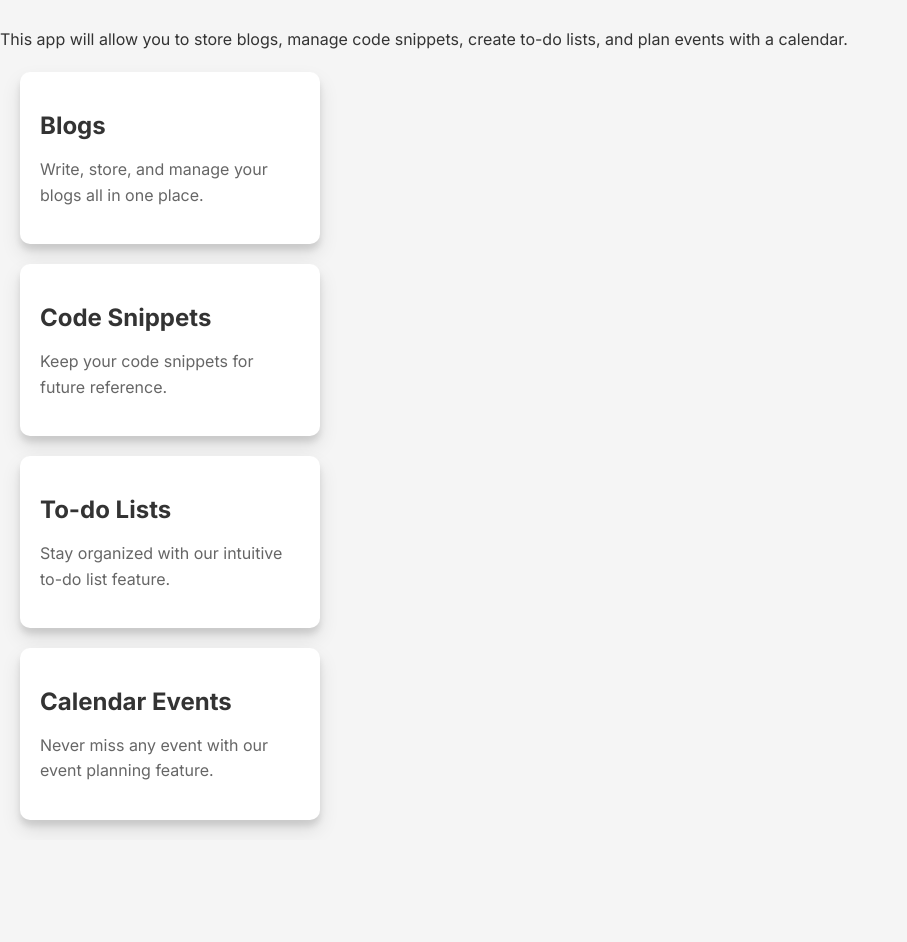
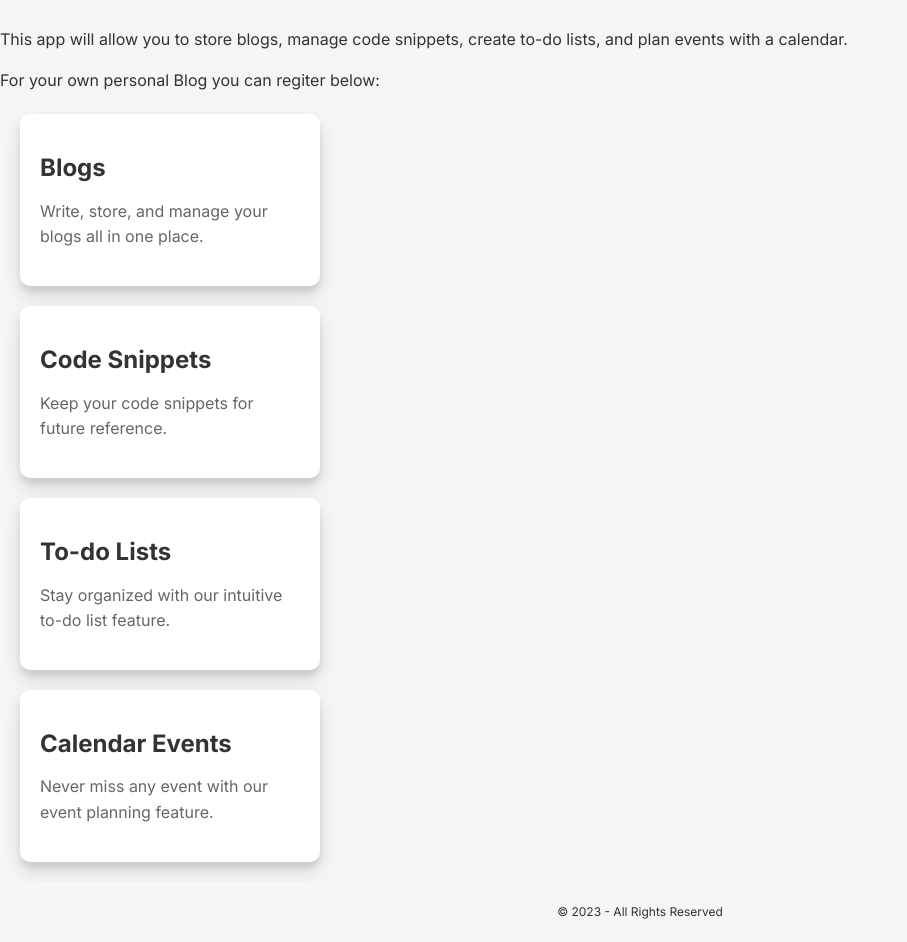
Before and after one commit to Mihailovkill/storage-junk, a Next.js app in the folder storage-hub/: page / in a window 1280 px wide. Shown: the part 152-1094 px from the top of the page, without its empty margins (0-907 px from the left). Before the commit the page ends 992 px from the top, so only its background shows below. Built offline with nearby package versions, Linux system fonts and the light colour scheme.

Commit message:
register button WIP

```diff
--- /dev/null
+++ b/storage-hub/src/app/components/Footer.tsx
@@ -0,0 +1,9 @@
+import styles from "@/styles/components/Footer.module.css";
+
+export default function Footer() {
+  return (
+    <footer className={styles.footer}>
+      <p className={styles.text}>© 2023 - All Rights Reserved</p>
+    </footer>
+  );
+}
--- a/storage-hub/src/app/page.tsx
+++ b/storage-hub/src/app/page.tsx
@@ -3,7 +3,9 @@ import Image from "next/image";
 import { useState } from "react";
 import styles from "./page.module.css";
 import Header from "./components/Header";
+import Footer from "./components/Footer";
 import OverviewCard from "./components/Cards/OverviewCard";
+import Link from "next/link";
 
 export default function Home() {
   return (
@@ -14,10 +16,19 @@ export default function Home() {
           <h1 className={styles.introH1}>Hello there</h1>
         </div>
         <div className={styles.introText}>
-          <span className={styles.intro}>
+          <p className={styles.intro}>
             This app will allow you to store blogs, manage code snippets, create
             to-do lists, and plan events with a calendar.
-          </span>
+          </p>
+        </div>
+      </div>
+
+      <div className={styles.infoContainer}>
+        <p className={styles.infoRegistration}>
+          For your own personal Blog you can regiter below:
+        </p>
+        <div className={styles.registerButtonContainer}>
+          <Link href="/registration" className={styles.registrationLink}></Link>
         </div>
       </div>
 
@@ -39,6 +50,7 @@ export default function Home() {
           description="Never miss any event with our event planning feature."
         />
       </div>
+      <Footer />
     </main>
   );
 }
--- /dev/null
+++ b/storage-hub/src/styles/components/Footer.module.css
@@ -0,0 +1,13 @@
+.footer {
+  display: flex;
+  justify-content: center;
+  align-items: center;
+  width: 100%;
+  height: 60px; /* Adjust as needed */
+  background-color: #f5f5f5; /* Adjust as needed */
+}
+
+.text {
+  font-size: 12px;
+  color: #333;
+}
```
Also changed, not shown: storage-hub/src/app/components/Buttons/RegisterButton.tsx (added, +12 -0 lines), storage-hub/src/styles/components/Buttons/RegisterButton.module.css (added, +16 -0 lines).
